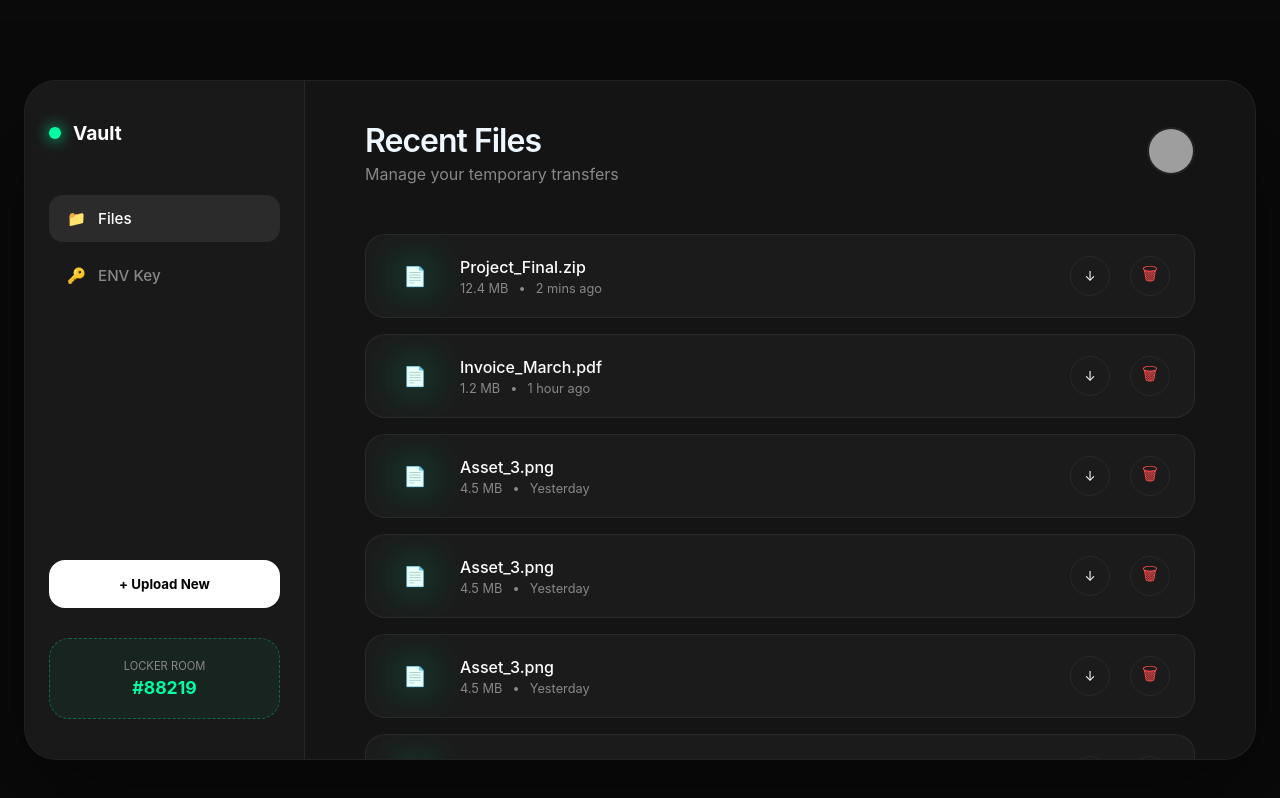
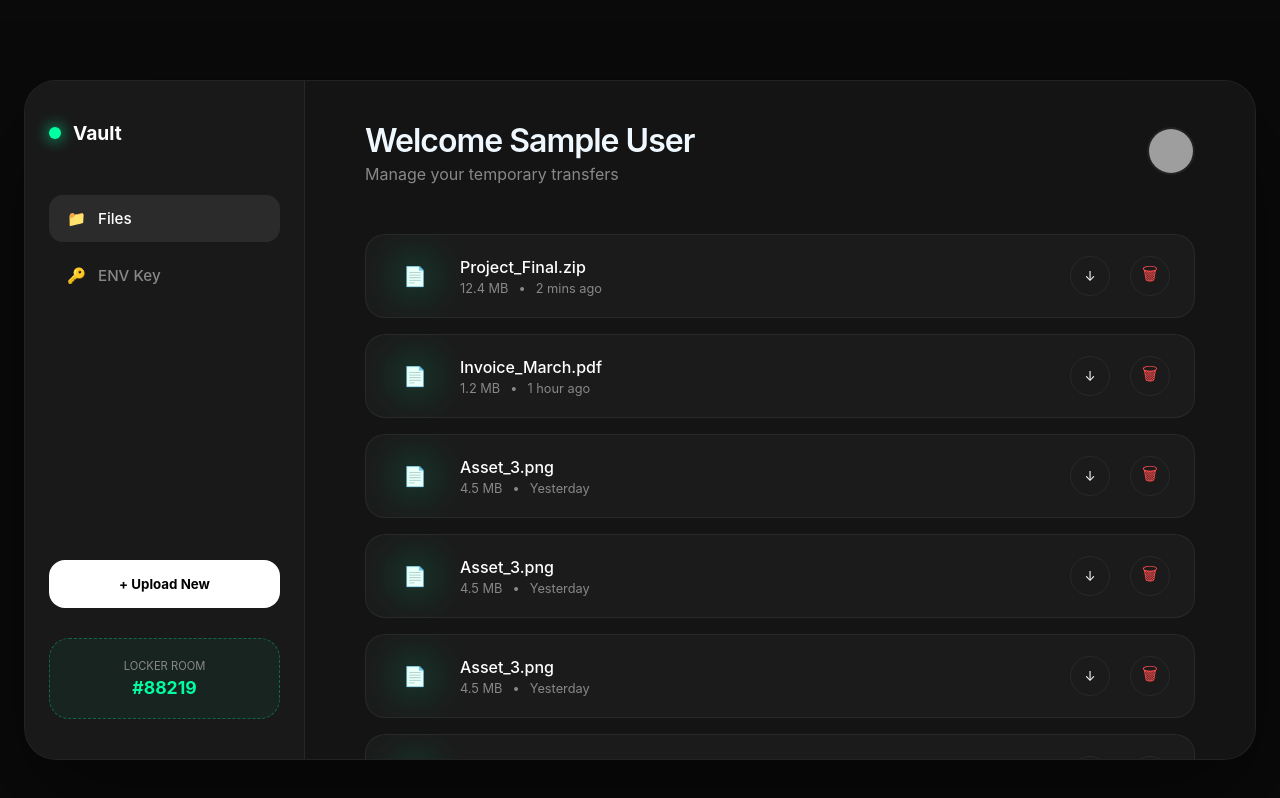
Before and after one commit to sridhantDalai/flashVault, a React (Vite) app: page /dashboard in a window 1280 px wide. Shown: the top 798 px of the page. Built offline with nearby package versions, Linux system fonts and the light colour scheme; no server answers; sample sign-in values are in the browser's storage; grey boxes are pictures that could not be loaded.

Commit message:
added proper login sec

```diff
--- a/src/frontend/dashboard.jsx
+++ b/src/frontend/dashboard.jsx
@@ -70,7 +70,7 @@ const Dashboard = () => {
         <main className="main-viewport">
           <header className="content-header">
             <div>
-              <h1>Recent Files</h1>
+              <h1>Welcome {user?.name}</h1>
               <p className="subtitle">Manage your temporary transfers</p>
             </div>
             <div className="user-profile">
```
